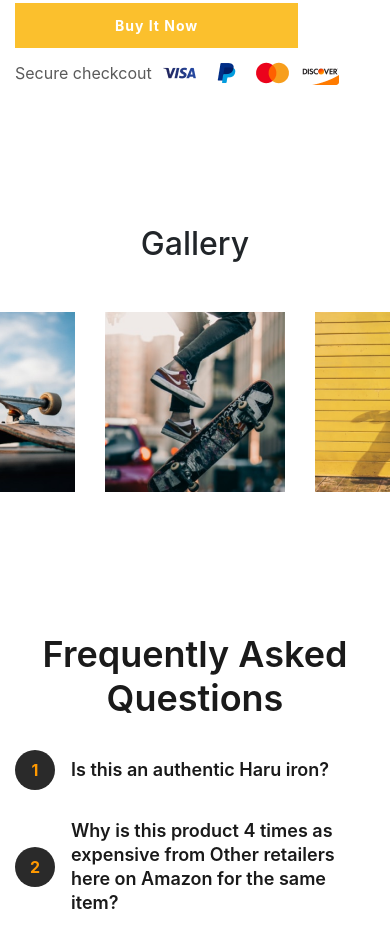
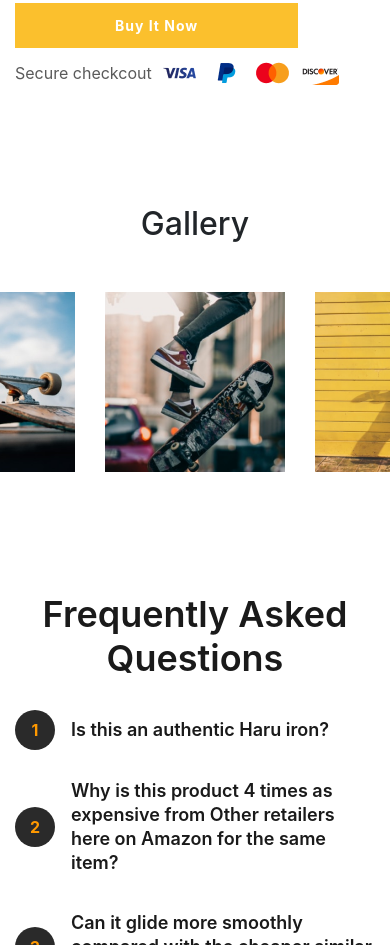
Before and after one commit to trantoi99/Sketter, a website: page app/Index.html in a window 390 px wide. Shown: the part 5854-6799 px from the top of the page. Drawn offline with nearby package versions, Linux system fonts and the light colour scheme; some icons are missing.

Commit message:
no message

```diff
--- a/app/scss/style.scss
+++ b/app/scss/style.scss
@@ -955,6 +955,10 @@ header {
             max-width: 33.33%;
         }
     }
+    @media screen and (max-width:576px) {
+        padding-top: 60px;
+        padding-bottom: 60px;
+    }
 }
 
 .faqs {
```
Also changed, not shown: app/css/style.css.
